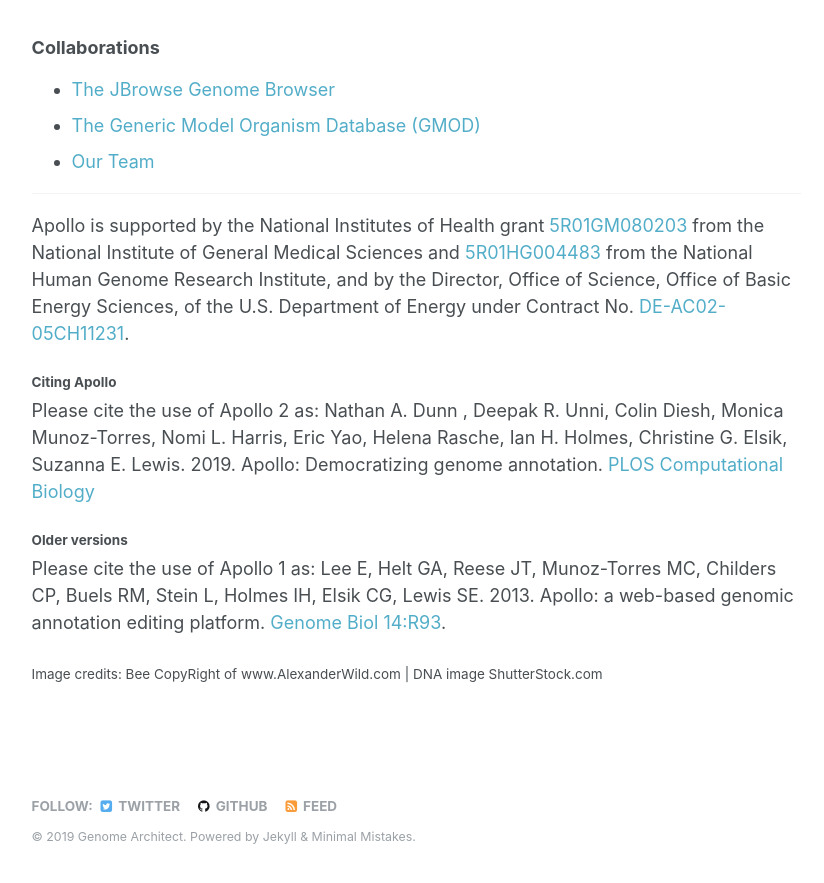
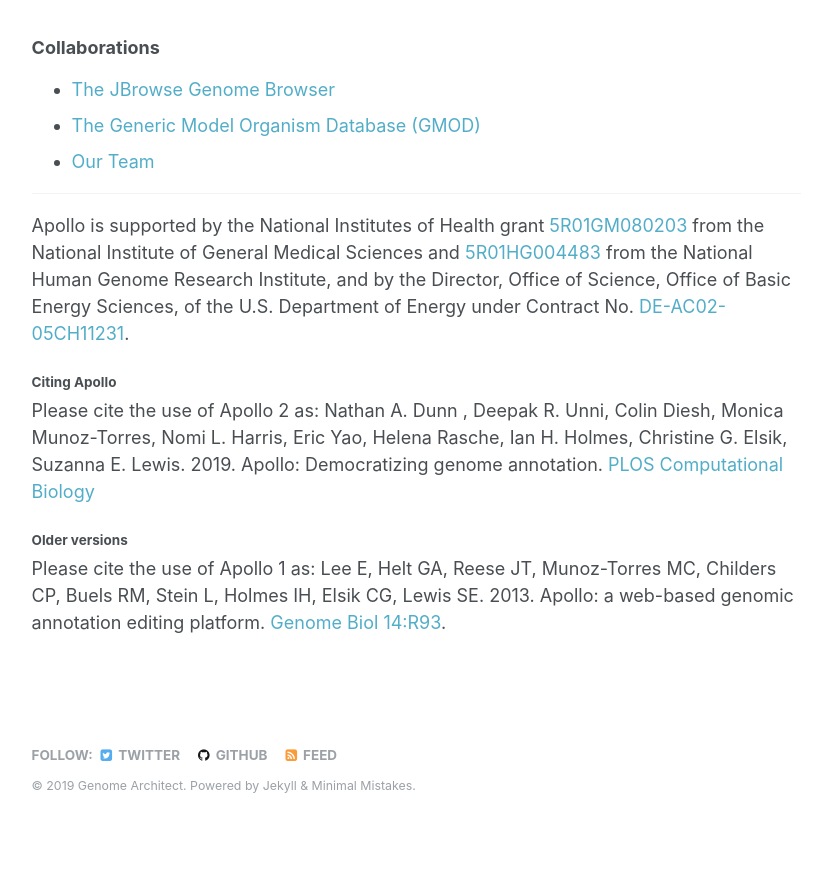
Before and after one commit to genomearchitect/genomearchitect.github.io, a Jekyll site: the page built from _pages/main.md, in a window 1280 px wide and 900 px high, scrolled down 1695 px. Shown: the top 883 px of the window, without its empty margins (250-1074 px from the left). Built offline with Jekyll 4.4.1, drawn with Linux system fonts in a browser that asks for light colours; after the commit the page ends 2545 px from its top, so only the background shows below that.

Commit message:
removed unused credit

```diff
--- a/_pages/main.md
+++ b/_pages/main.md
@@ -66,5 +66,3 @@ Nathan A. Dunn , Deepak R. Unni, Colin Diesh, Monica Munoz-Torres, Nomi L. Harri
 
 ##### Older versions
 Please cite the use of Apollo 1 as: Lee E, Helt GA, Reese JT, Munoz-Torres MC, Childers CP, Buels RM, Stein L, Holmes IH, Elsik CG, Lewis SE. 2013. Apollo: a web-based genomic annotation editing platform. [Genome Biol 14:R93](http://genomebiology.com/2013/14/8/R93/abstract).
-
-<small>Image credits: Bee CopyRight of www.AlexanderWild.com | DNA image ShutterStock.com</small>
```
